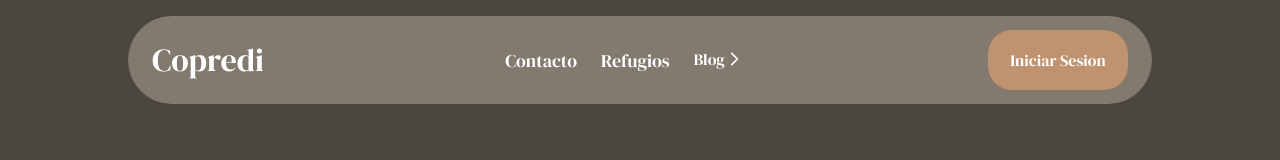
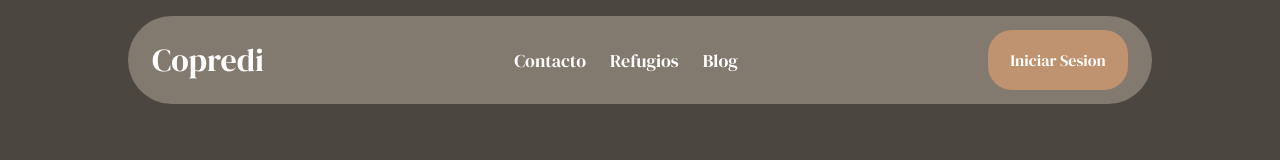
Before and after one commit to antabra25/CoprediBlog, a React (Vite) app in the folder frontend/blogcopredi/: page /contact in a window 1280 px wide. Shown: the top 160 px of the page. Built offline with nearby package versions, Linux system fonts and the light colour scheme.

Commit message:
Navbar modified

```diff
--- a/frontend/blogcopredi/src/components/common/DropDown.jsx
+++ b/frontend/blogcopredi/src/components/common/DropDown.jsx
@@ -19,7 +19,7 @@ const DropDown = ({title, options}) => {
                 <div className="absolute bg-white opacity-80 rounded  border w-40 py-2 mt-10">
                     <ul>
                         {options.map((option, index) => (
-                            <li key={index} className="hover:bg-black px-2 py-1"><NavLink className="text-black"
+                            <li key={index} className="hover:bg-dark px-2 py-1"><NavLink className="text-black"
                                                                                           to={option.to}>{option.name}</NavLink>
                             </li>
                         ))}
--- a/frontend/blogcopredi/src/components/common/Nav.jsx
+++ b/frontend/blogcopredi/src/components/common/Nav.jsx
@@ -17,7 +17,8 @@ const Nav = () => {
         {path: "/hostels", name: "Hostels"},
         {path: "/contact", name: "Contact"},
     ]
-    const options = [{name:'Nuevo',to:'/blog/posts/new'},{name:"Entradas",to:'/blog/posts'}]
+    const postsOptions = [{name: 'Nuevo', to: '/blog/posts/new'}, {name: "Entradas", to: '/blog/posts'}]
+    const hostelsOptions = [{name: 'Nuevo', to: '/hostels/new'}, {name: "Entradas", to: '/hostels'}]
 
     const authBtn = () => {
         return (
@@ -49,9 +50,10 @@ const Nav = () => {
             <div className="nav-links">
                 <ul className="flex space-x-6">
                     <li><NavLink to="/contact">Contacto</NavLink></li>
-                    <li><NavLink to="/hostels">Refugios</NavLink></li>
-                    <DropDown title="Blog" options={options}/>
-
+                    {currentUser && currentUser.isAdmin ? <DropDown title="Refugios" options={hostelsOptions}/> :
+                        <li><NavLink to="/hostels">Refugios</NavLink></li>}
+                    {currentUser && currentUser.isAdmin ? (<DropDown title="Blog" options={postsOptions}/>) : (
+                        <li><NavLink to="/blog/posts">Blog</NavLink></li>)}
                 </ul>
             </div>
             <div className="session-control mr-6">
```
